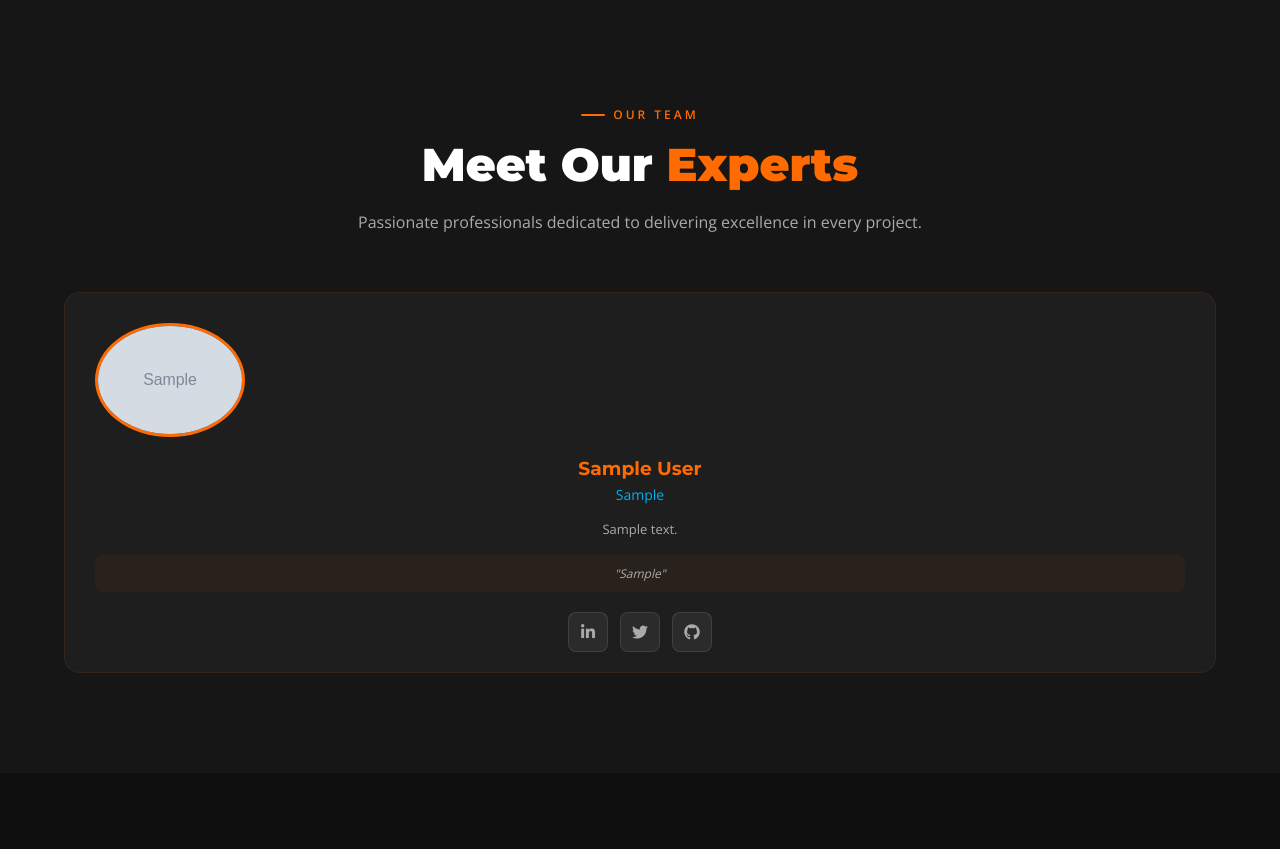
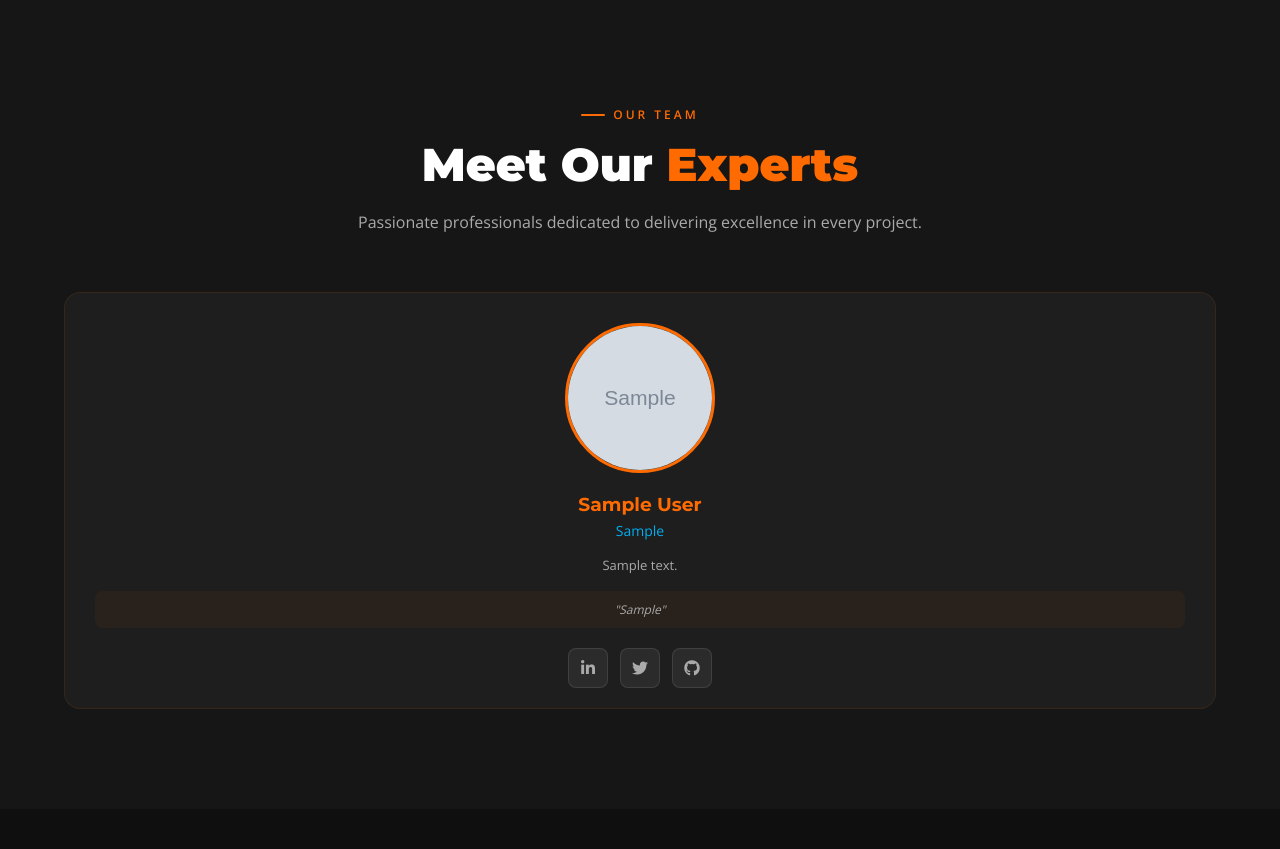
Before and after one commit to Fred-tech100/elgonnova_technologies_website, a Django app: page / in a window 1280 px wide. Shown: the part 3643-4492 px from the top of the page. Run offline with Django 5.2, Linux system fonts and the light colour scheme; tables that the repository leaves empty hold one stand-in row (values such as "Sample post"); grey boxes marked "Sample" are stand-in pictures; some libraries are stand-ins or nearby versions.

Commit message:
fix: center team member images and improve image container layout

```diff
--- a/static/css/styles.css
+++ b/static/css/styles.css
@@ -1558,3 +1558,18 @@
 #ceo-message .ceo-content {
     overflow-x: visible !important;
 }
+
+
+.team-card img {
+    display: block !important;
+    width: 100% !important;
+    height: 100% !important;
+    object-fit: cover !important;
+    margin: 0 auto !important;
+}
+
+.team-card > div > div:first-child {
+    display: flex !important;
+    justify-content: center !important;
+    align-items: center !important;
+}
--- a/templates/index.html
+++ b/templates/index.html
@@ -345,13 +345,20 @@
       {% for member in team_members %}
       <div class="team-card fade-up" style="background: var(--dark3); border-radius: 16px; overflow: hidden; border: 1px solid rgba(255,107,0,0.1); transition: transform 0.3s;">
         <div style="padding: 30px 30px 20px 30px; text-align: center;">
-          {% if member.image %}
-          <img src="{{ member.image.url }}" alt="{{ member.name }}" style="width: 150px; height: 150px; border-radius: 50%; object-fit: cover; margin-bottom: 20px; border: 3px solid var(--orange);">
-          {% else %}
-          <div style="width: 150px; height: 150px; border-radius: 50%; background: linear-gradient(135deg, var(--orange), var(--blue)); margin: 0 auto 20px; display: flex; align-items: center; justify-content: center; font-size: 48px; font-weight: 900;">
-            {{ member.avatar_initial }}
+
+          <!-- FIXED: Image container with proper centering -->
+          <div style="display: flex; justify-content: center; align-items: center; margin-bottom: 20px;">
+            {% if member.image %}
+            <div style="width: 150px; height: 150px; border-radius: 50%; overflow: hidden; border: 3px solid var(--orange); display: flex; justify-content: center; align-items: center; background: var(--dark4);">
+              <img src="{{ member.image.url }}" alt="{{ member.name }}" style="width: 100%; height: 100%; object-fit: cover; display: block;">
+            </div>
+            {% else %}
+            <div style="width: 150px; height: 150px; border-radius: 50%; background: linear-gradient(135deg, var(--orange), var(--blue)); display: flex; align-items: center; justify-content: center; font-size: 48px; font-weight: 900;">
+              {{ member.avatar_initial }}
+            </div>
+            {% endif %}
           </div>
-          {% endif %}
+
           <h3 style="color: var(--orange); margin-bottom: 5px;">{{ member.name }}</h3>
           <p style="color: var(--blue); font-size: 14px; margin-bottom: 15px;">{{ member.position }}</p>
           <p style="color: var(--gray); font-size: 13px; line-height: 1.6;">{{ member.bio|truncatewords:25 }}</p>
```
